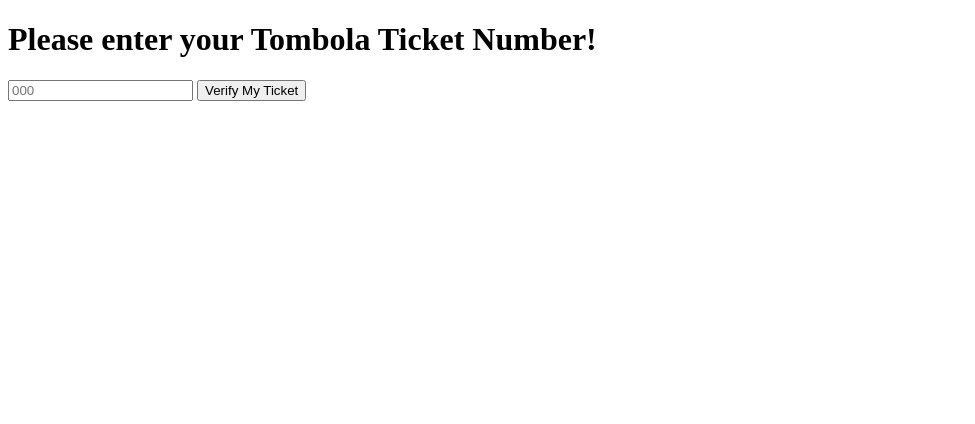
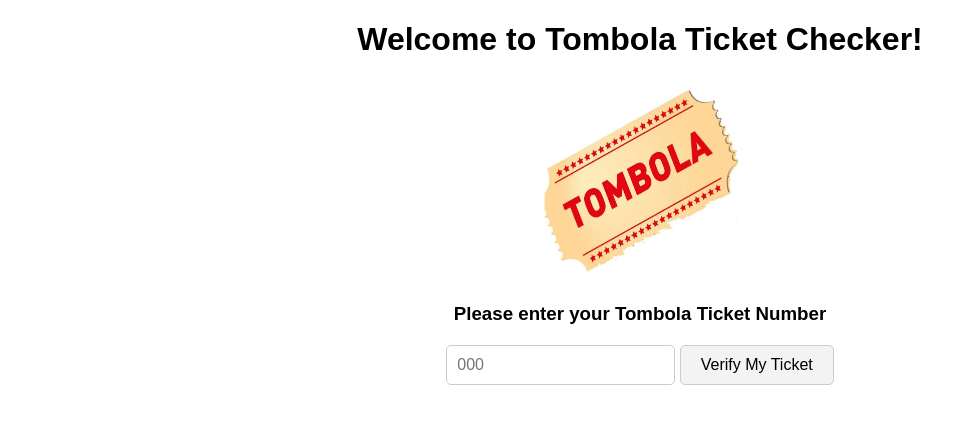
Before and after one commit to jdm-esokia/formation-php, a PHP site: page /tombola in a window 1280 px wide. Shown: the top 424 px of the page, without its empty margins (0-975 px from the left). Run offline with PHP 8.4, Linux system fonts and the light colour scheme.

Commit message:
Tombola Update

```diff
--- a/tombola/index.php
+++ b/tombola/index.php
@@ -4,9 +4,45 @@
     <meta charset="UTF-8">
     <meta name="viewport" content="width=device-width, initial-scale=1.0">
     <title>Tombola!</title>
+    <style>
+        body {
+            text-align: center;
+            font-family: Arial, sans-serif;
+        }
+        img {
+            width: 200px;
+            height: 200px;
+        }
+        form {
+            margin-top: 20px;
+        }
+        input {
+            padding: 10px;
+            font-size: 16px;
+            border: 1px solid #ccc;
+            border-radius: 5px;
+        }
+        button {
+            padding: 10px 20px;
+            font-size: 16px;
+            border: 1px solid #ccc;
+            border-radius: 5px;
+            background-color: #f3f3f3;
+            cursor: pointer;
+        }
+        button:hover {
+            background-color: #e9e9e9;
+        }
+        h2 {
+            margin-top: 20px;
+            color: #333;
+        }
+    </style>
 </head>
 <body>
-    <h1>Please enter your Tombola Ticket Number!</h1>
+    <h1> Welcome to Tombola Ticket Checker!</h1>
+    <img src="tombola.png"/>
+    <h3>Please enter your Tombola Ticket Number</h3>
     <form action="" method="GET">
         <input type="text" name="ticket_number" placeholder="000">
         <button type="submit">Verify My Ticket</button>
@@ -21,7 +57,7 @@
             $ticket = $_GET['ticket_number'];
 
             if(in_array($ticket, $winningNumbers)){
-                echo "<h2>Congratulations! You have won the Tombola!</h2>";
+                echo "<h1 style='color:blue'>Congratulations! You have won the Tombola!</h1>";
             } else {
                 echo "<h2>Sorry, you have not won the Tombola!</h3>";
             }
```
Also changed, not shown: tombola/tombola.png (added).
